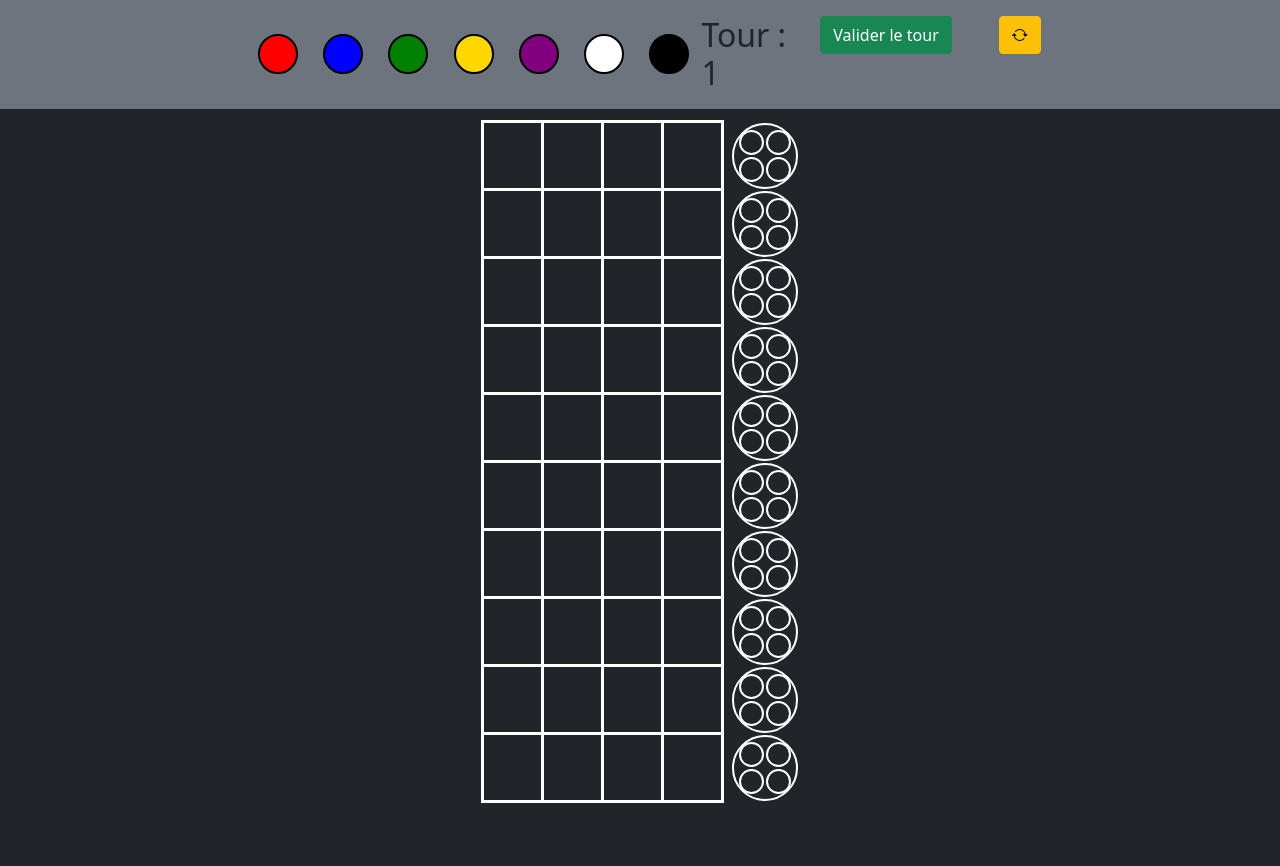
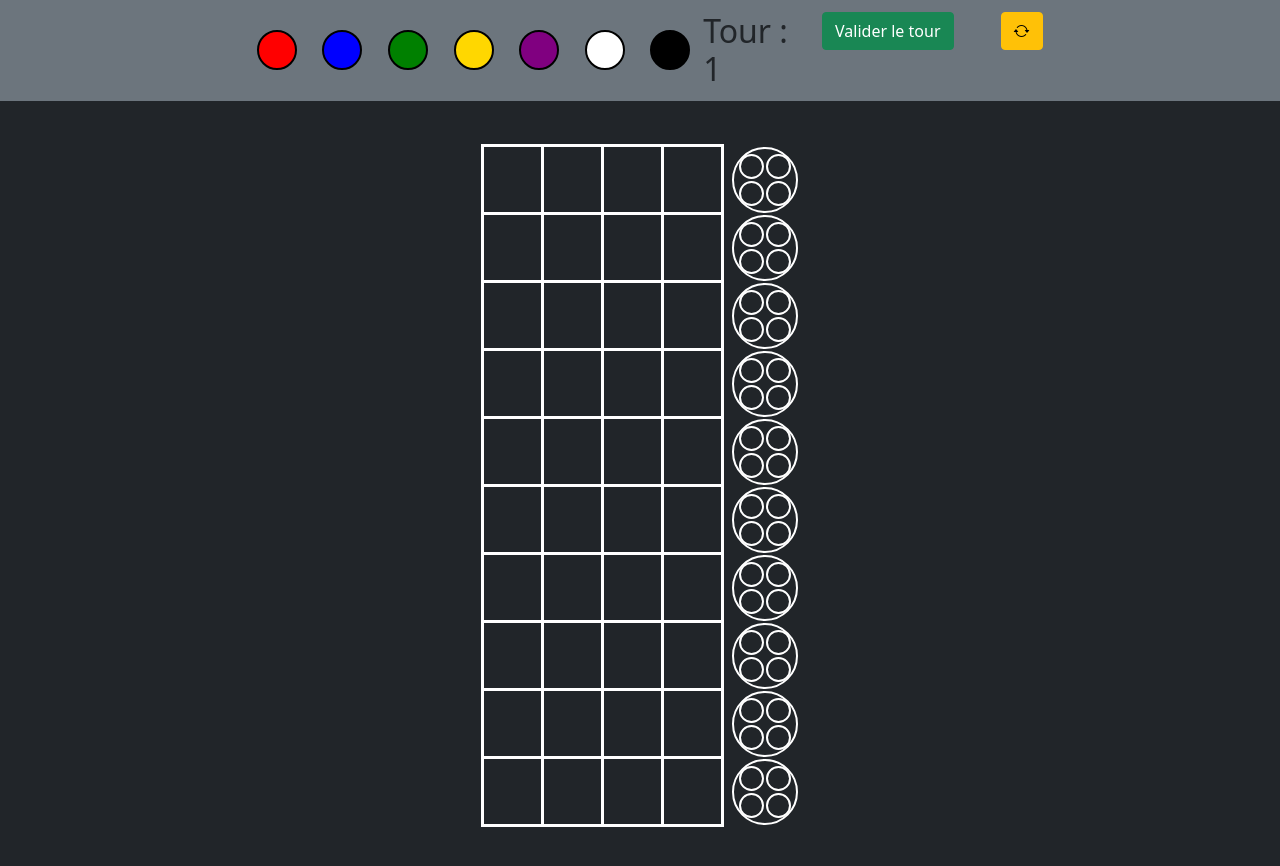
Before and after one commit to MaximePag/mastermind, a plain HTML site: page index.html in a window 1280 px wide. Drawn offline with nearby package versions, Linux system fonts and the light colour scheme.

Commit message:
correction style et marges navbar

```diff
--- a/assets/css/style.css
+++ b/assets/css/style.css
@@ -88,5 +88,5 @@
     background-color: black;
 }
 section{
-    margin-top: 15vh;
+    margin-top: 18vh;
 }
--- a/index.html
+++ b/index.html
@@ -11,7 +11,7 @@
 </head>
 
 <body class="bg-dark">
-    <nav id="colorsList" class="navbar container-fluid fixed-top bg-secondary justify-content-center">
+    <nav id="colorsList" class="navbar container-fluid fixed-top bg-secondary justify-content-center px-0 py-1">
         <div class="color red"></div>
         <div class="color blue"></div>
         <div class="color green"></div>
```
